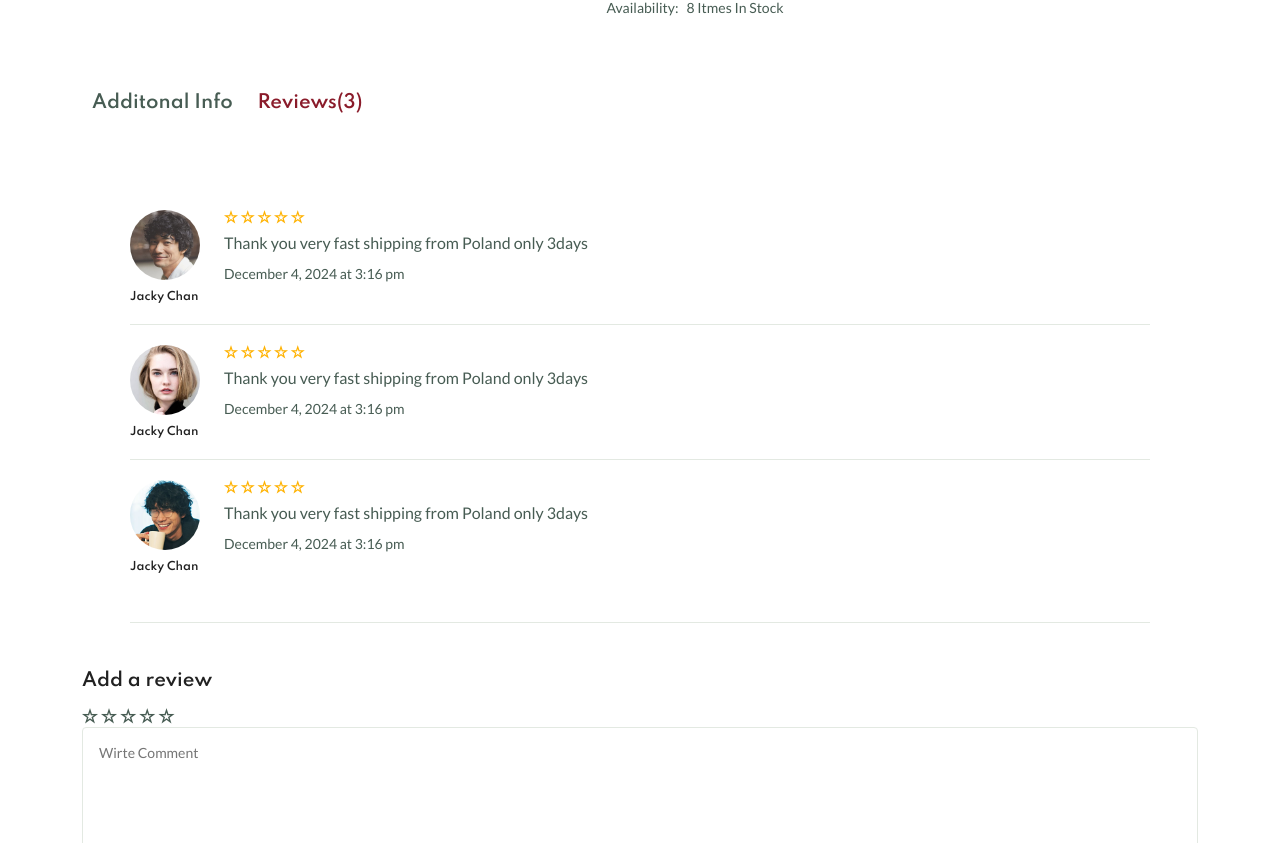
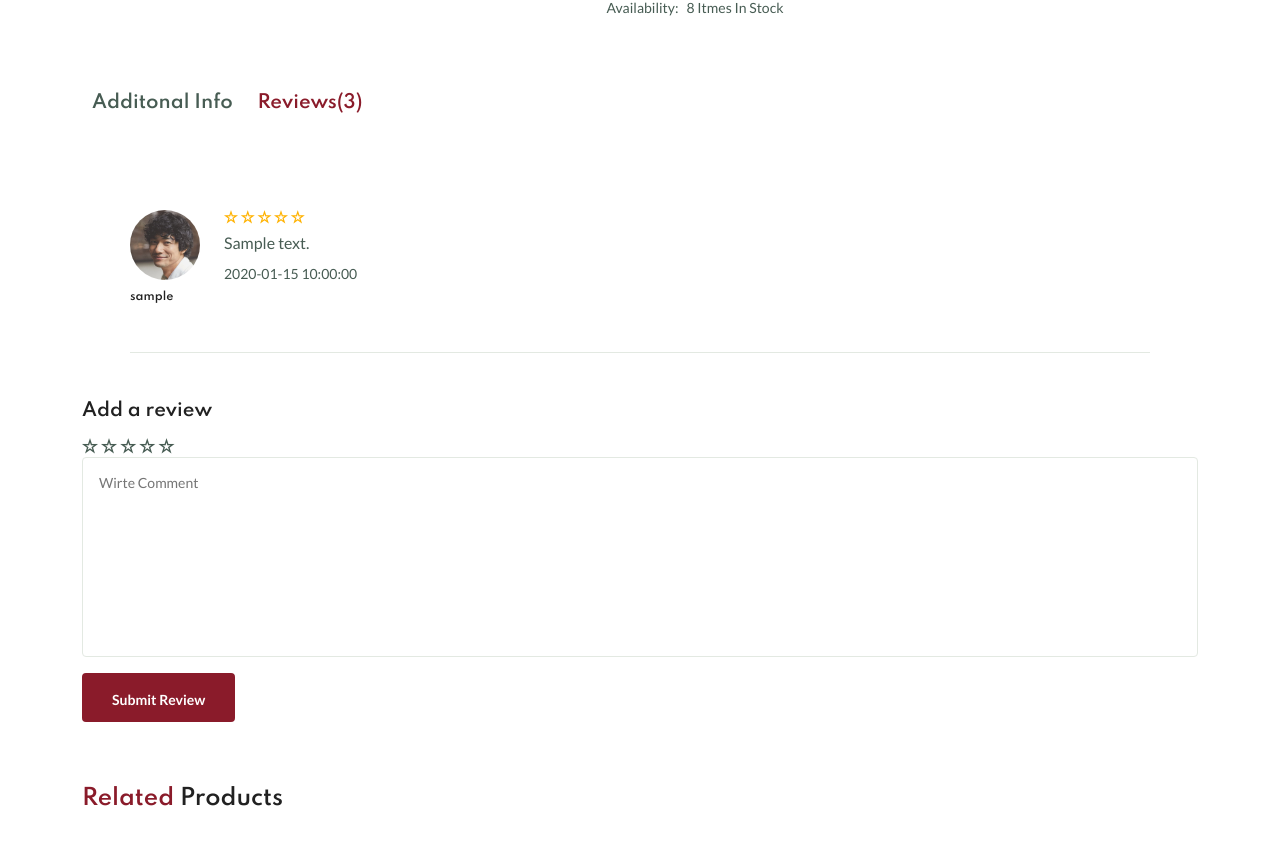
Before and after one commit to haodo150/duan1_2024, a PHP site: page /duan1_2024/?mod=product&act=detail&id=1 in a window 1280 px wide, after a click on "Reviews(3)". Shown: the part 961-1804 px from the top of the page. Run offline with PHP 8.4, Linux system fonts and the light colour scheme; the visitor is signed in with stand-in values (Sample User, id 1); tables that the repository leaves empty or names only in its code hold one stand-in row (values such as "Sample post"); grey boxes marked "Sample" are stand-in pictures; some libraries are stand-ins or nearby versions.

Commit message:
complete(except checkout)

```diff
--- /dev/null
+++ b/layout/controller/c_comment.php
@@ -0,0 +1,16 @@
+<?php
+    if ($_GET['act']){
+        switch ($_GET['act']) {
+            case 'post-comment':
+                $id_product = $_POST['id_product'];
+                $content = $_POST['content'];
+                $id_user = $_SESSION['user']['id_user'];
+                include_once "./model/m_comment.php";
+                comment_add($id_user, $id_product, $content);
+                header("Location: ?mod=product&act=detail&id=$id_product");
+               break;
+        }
+    } else {
+        header("Location: ?mod=page&act=home");
+    }
+?>
--- a/layout/controller/c_products.php
+++ b/layout/controller/c_products.php
@@ -5,6 +5,8 @@
                 // Xử lý
                 include_once "model/m_products.php";
                 $productDetail = home_products_getById($_GET['id']);
+                include_once "./model/m_comment.php";
+                $commentList = comment_getByBook($_GET['id']);
                 // Hiển thị
                 include_once "view/header.php";
                 include_once "view/detail.php";
--- a/layout/index.php
+++ b/layout/index.php
@@ -12,6 +12,8 @@
                 break;
             case 'product':
                 include_once "controller/c_products.php";
+            case 'comment':
+                include_once "controller/c_comment.php";
             default:
                 # code...
                 break;
--- /dev/null
+++ b/layout/model/m_comment.php
@@ -0,0 +1,17 @@
+<?php
+include_once 'model/pdo.php';
+
+function comment_add($id_user, $id_product, $content)
+{
+    $sql = "INSERT INTO comment(`id_user`,`id_product`,`content`) VALUE (?,?,?)
+    ";
+    pdo_execute($sql, $id_user, $id_product, $content);
+}
+
+function comment_getByBook($id_product)
+{
+    $sql = "SELECT cn.*, tk.username FROM comment cn INNER JOIN account_user tk ON cn.id_user
+    = tk.id_user WHERE id_product=? ORDER BY date_time DESC";
+    return pdo_getAll($sql, $id_product);
+}
+?>
--- a/layout/view/detail.php
+++ b/layout/view/detail.php
@@ -232,10 +232,11 @@
 
           <div class="details__tab-content" content id="reviews">
             <div class="reviews__container grid">
+            <?php foreach($commentList as $cm): ?>
               <div class="review__single">
                 <div>
                   <img src="public/assets/img/avatar-1.jpg" alt="" class="review__img">
-                  <h4 class="review__title">Jacky Chan</h4>
+                  <h4 class="review__title"><?=$cm['username']?></h4>
                 </div>
                 <div class="review__data">
                   <div class="review__rating">
@@ -246,55 +247,13 @@
                     <i class="fi fi-rs-star"></i>
                   </div>
                     <p class="review__description">
-                      Thank you very fast shipping from Poland only 3days
+                      <?=$cm['content']?>
                     </p>
 
-                    <span class="review__date">December 4, 2024 at 3:16 pm</span>
+                    <span class="review__date"> <?=$cm['date_time']?></span>
                 </div>
               </div>
-
-              <div class="review__single">
-                <div>
-                  <img src="public/assets/img/avatar-2.jpg" alt="" class="review__img">
-                  <h4 class="review__title">Jacky Chan</h4>
-                </div>
-                <div class="review__data">
-                  <div class="review__rating">
-                    <i class="fi fi-rs-star"></i>
-                    <i class="fi fi-rs-star"></i>
-                    <i class="fi fi-rs-star"></i>
-                    <i class="fi fi-rs-star"></i>
-                    <i class="fi fi-rs-star"></i>
-                  </div>
-                    <p class="review__description">
-                      Thank you very fast shipping from Poland only 3days
-                    </p>
-
-                    <span class="review__date">December 4, 2024 at 3:16 pm</span>
-                </div>
-              </div>
-
-              <div class="review__single">
-                <div>
-                  <img src="public/assets/img/avatar-3.jpg" alt="" class="review__img">
-                  <h4 class="review__title">Jacky Chan</h4>
-                </div>
-                <div class="review__data">
-                  <div class="review__rating">
-                    <i class="fi fi-rs-star"></i>
-                    <i class="fi fi-rs-star"></i>
-                    <i class="fi fi-rs-star"></i>
-                    <i class="fi fi-rs-star"></i>
-                    <i class="fi fi-rs-star"></i>
-                  </div>
-                    <p class="review__description">
-                      Thank you very fast shipping from Poland only 3days
-                    </p>
-
-                    <span class="review__date">December 4, 2024 at 3:16 pm</span>
-                </div>
-              </div>
-
+              <?php endforeach; ?>
             </div>
 
             <div class="review__form">
@@ -310,13 +269,14 @@
                 <i class="fi fi-rs-star"></i>
               </div>
 
-              <form action="" class="form grid">
-                <textarea class="form__input textarea" placeholder="Wirte Comment"></textarea>
+              <form action="?mod=comment&act=post-comment" method="post" class="form grid">
+                <input type="hidden" name="id_product" value="<?= $productDetail['id_product'] ?>">
+                <textarea class="form__input textarea" name="content" placeholder="Wirte Comment"></textarea>
 
-                <div class="form__group grid">
+                <!-- <div class="form__group grid">
                   <input type="text" placeholder="Name" class="form__input" />
                   <input type="email" placeholder="Email" class="form__input" />
-                </div>
+                </div> -->
 
                 <div class="form__btn">
                   <button class="btn">Submit Review</button>
```
